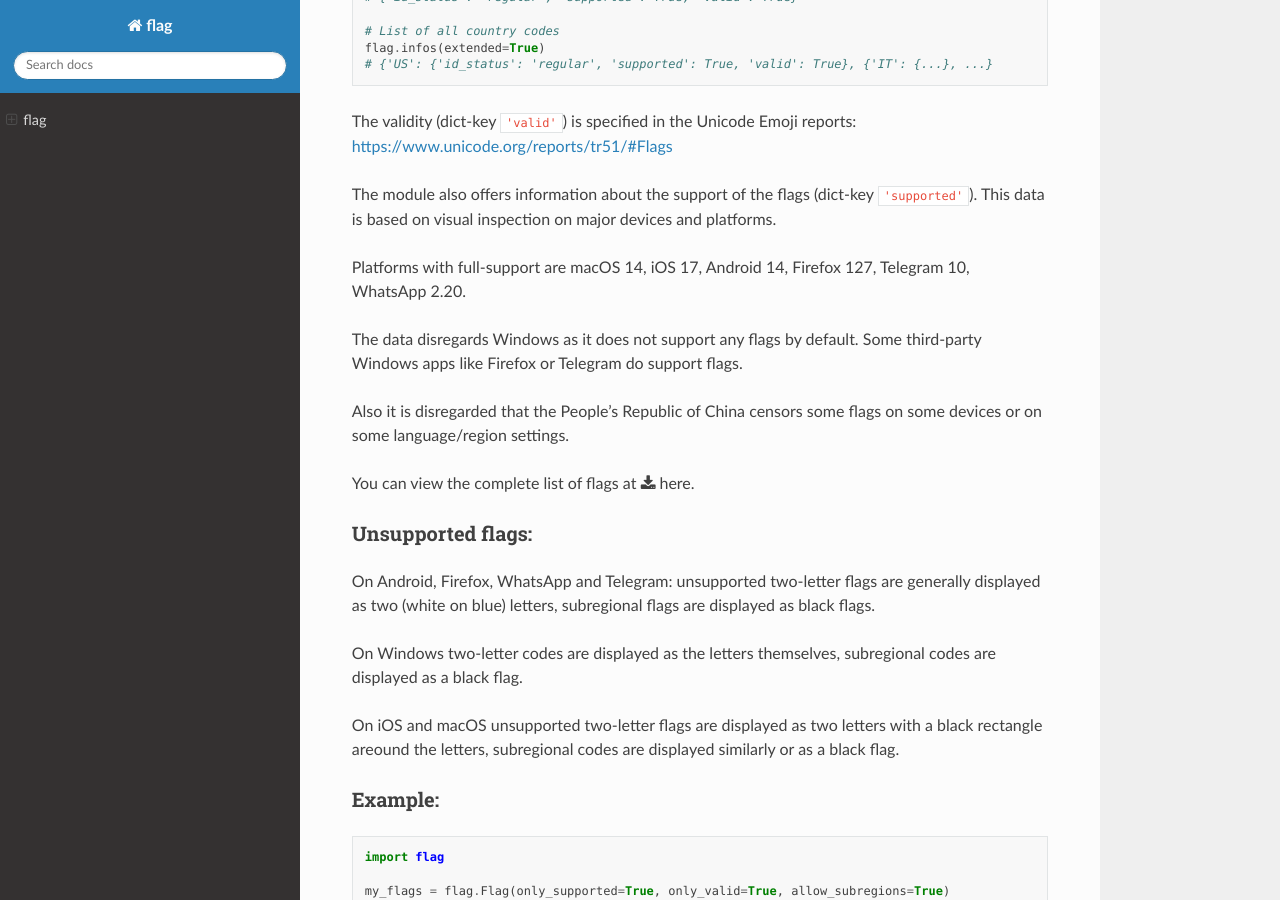
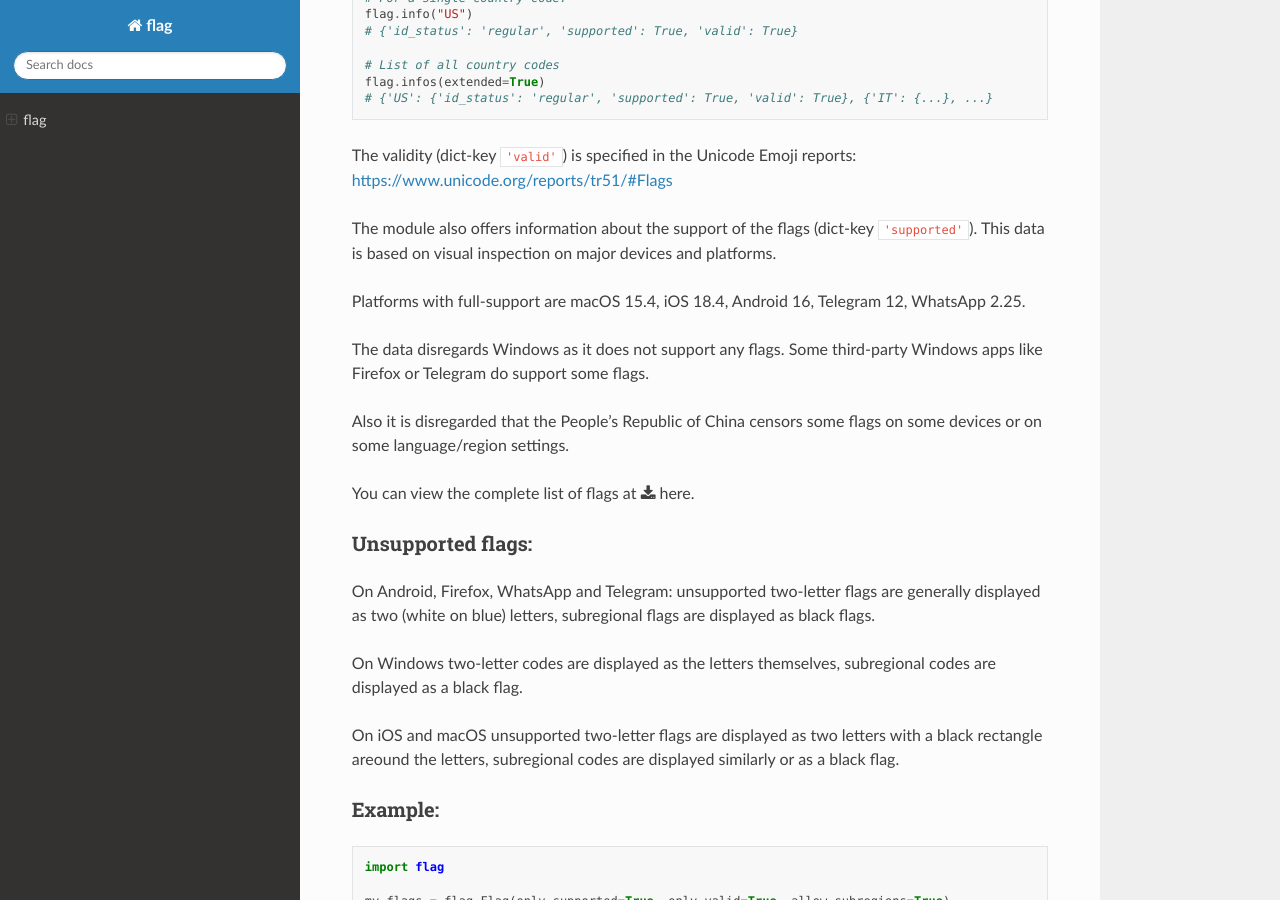
Before and after one commit to cvzi/flag, a Sphinx documentation site: the page built from docs/index.rst, in a window 1280 px wide and 900 px high, scrolled down 13818 px. Built offline with Sphinx 7.4.7 and the Read the Docs theme 3.1.0, drawn with Linux system fonts in a browser that asks for light colours.

Commit message:
update docs

```diff
--- a/docs/index.rst
+++ b/docs/index.rst
@@ -158,6 +158,7 @@ Code        Emoji
 ``:CN:``     🇨🇳
 ``:CO:``     🇨🇴
 ``:CP:``     🇨🇵
+``:CQ:``     🇨🇶
 ``:CR:``     🇨🇷
 ``:CU:``     🇨🇺
 ``:CV:``     🇨🇻
@@ -458,10 +459,10 @@ https://www.unicode.org/reports/tr51/#Flags
 The module also offers information about the support of the flags (dict-key ``'supported'``). This data is
 based on visual inspection on major devices and platforms.
 
-Platforms with full-support are macOS 14, iOS 17, Android 14, Firefox 127, Telegram 10, WhatsApp 2.20.
+Platforms with full-support are macOS 15.4, iOS 18.4, Android 16, Telegram 12, WhatsApp 2.25.
 
-The data disregards Windows as it does not support any flags by default.
-Some third-party Windows apps like Firefox or Telegram do support flags.
+The data disregards Windows as it does not support any flags.
+Some third-party Windows apps like Firefox or Telegram do support some flags.
 
 Also it is disregarded that the People's Republic of China censors some
 flags on some devices or on some language/region settings.
```
